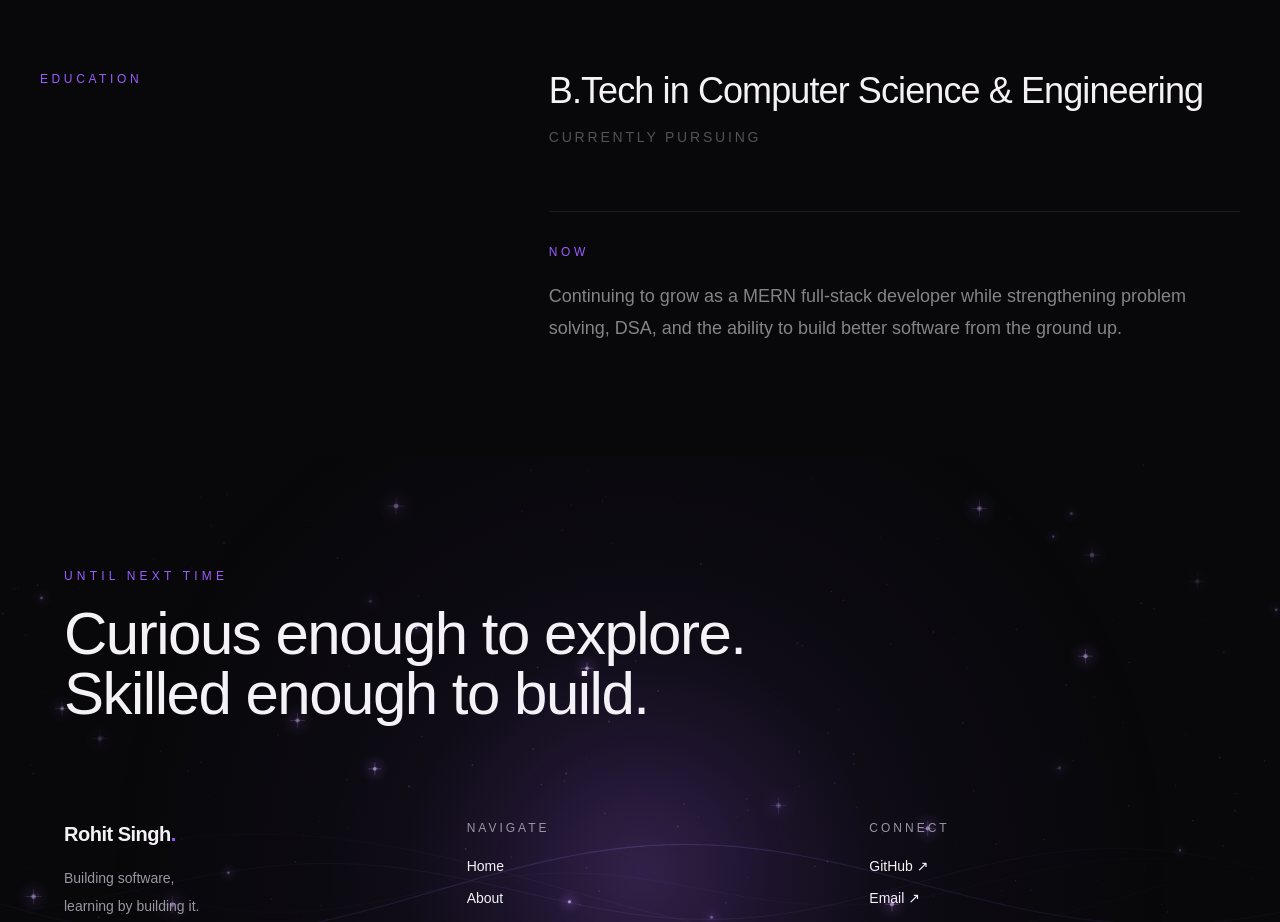
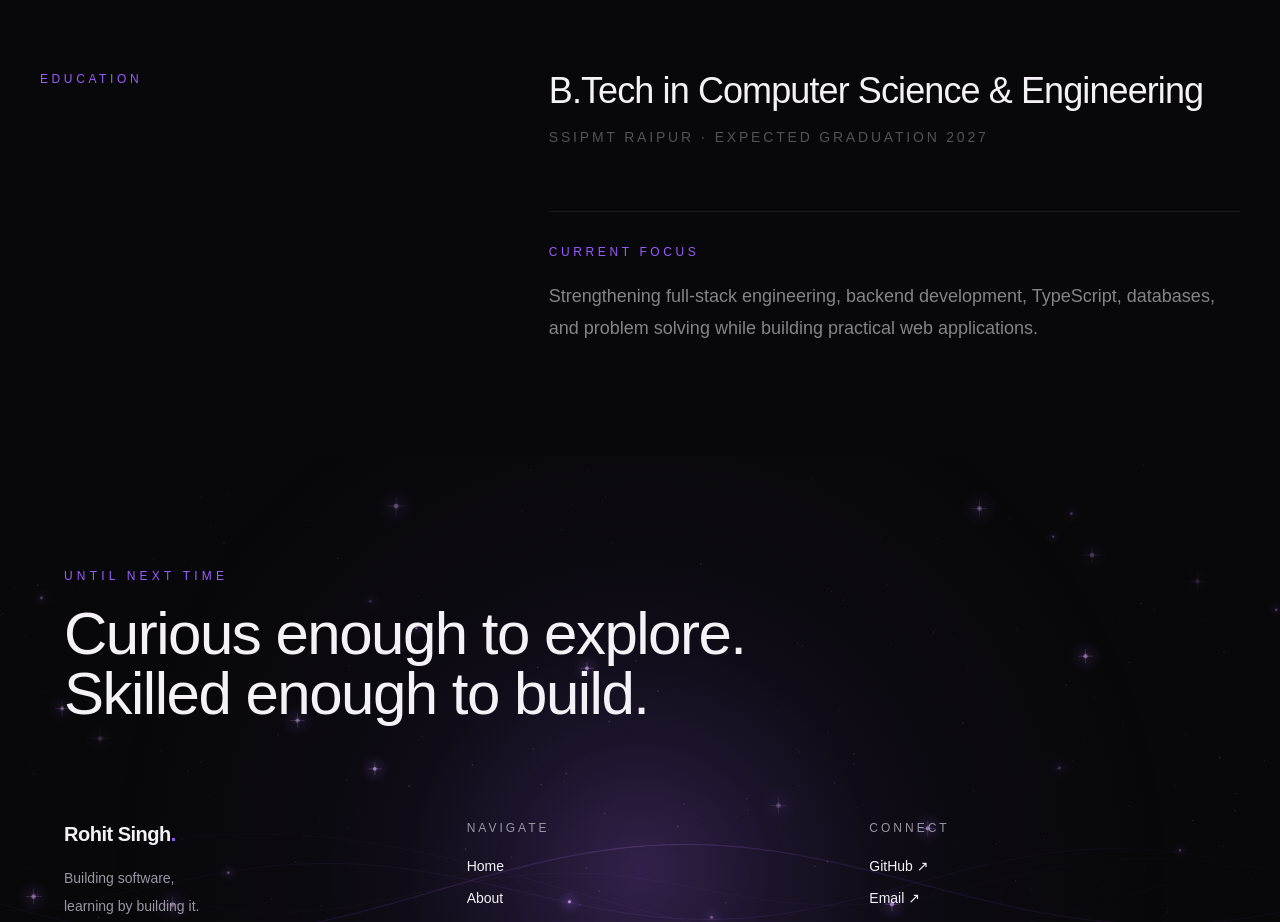
Before and after one commit to rohitcreates/portfolio, a Next.js app: page /about in a window 1280 px wide. Shown: the part 2440-3362 px from the top of the page. Built offline with nearby package versions, Linux system fonts and the light colour scheme.

Commit message:
Show expected graduation year in education section

```diff
--- a/src/app/about/page.tsx
+++ b/src/app/about/page.tsx
@@ -4,13 +4,11 @@ import AboutJourney from "@/components/AboutJourney";
 export default function AboutPage() {
   return (
     <main>
-      {/* Intro */}
       <section className="px-6 pb-24 pt-36 lg:px-10">
         <div className="mx-auto max-w-7xl">
           <p className="mb-5 text-xs uppercase tracking-[0.35em] text-[var(--accent)]">
             About
           </p>
-
           <h1 className="max-w-5xl text-5xl font-medium tracking-tight sm:text-6xl lg:text-7xl">
             Building things,
             <br />
@@ -23,14 +21,12 @@ export default function AboutPage() {
                 Rohit Singh
               </p>
             </div>
-
             <div className="max-w-2xl">
               <p className="text-lg leading-8 text-white/55">
                 I&apos;m a computer science student focused on building
                 full-stack applications and turning ideas into working
                 products.
               </p>
-
               <p className="mt-6 text-base leading-8 text-white/40">
                 I learn primarily by building. Each project has been a step
                 toward understanding how modern applications work from the
@@ -41,13 +37,9 @@ export default function AboutPage() {
         </div>
       </section>
 
-      {/* Skills */}
       <SkillArsenal />
-
-      {/* Journey */}
       <AboutJourney />
 
-      {/* Education / current direction */}
       <section className="border-t border-[var(--border-soft)] px-6 py-28 lg:px-10">
         <div className="mx-auto max-w-7xl">
           <div className="grid gap-12 lg:grid-cols-[0.8fr_1.2fr]">
@@ -56,25 +48,22 @@ export default function AboutPage() {
                 Education
               </p>
             </div>
-
             <div>
               <h2 className="text-3xl font-medium tracking-tight sm:text-4xl">
                 B.Tech in Computer Science &amp; Engineering
               </h2>
-
               <p className="mt-4 text-sm uppercase tracking-[0.2em] text-white/30">
-                Currently pursuing
+                SSIPMT Raipur · Expected graduation 2027
               </p>
 
               <div className="mt-16 border-t border-[var(--border-soft)] pt-8">
                 <p className="text-xs uppercase tracking-[0.3em] text-[var(--accent)]">
-                  Now
+                  Current focus
                 </p>
-
                 <p className="mt-5 max-w-2xl text-lg leading-8 text-white/50">
-                  Continuing to grow as a MERN full-stack developer while
-                  strengthening problem solving, DSA, and the ability to build
-                  better software from the ground up.
+                  Strengthening full-stack engineering, backend development,
+                  TypeScript, databases, and problem solving while building
+                  practical web applications.
                 </p>
               </div>
             </div>
```
